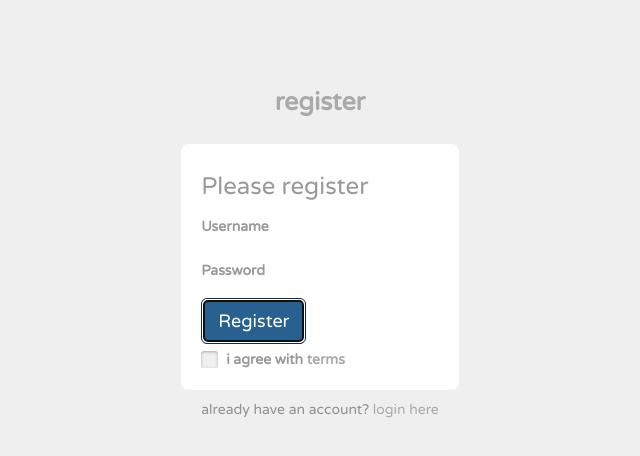
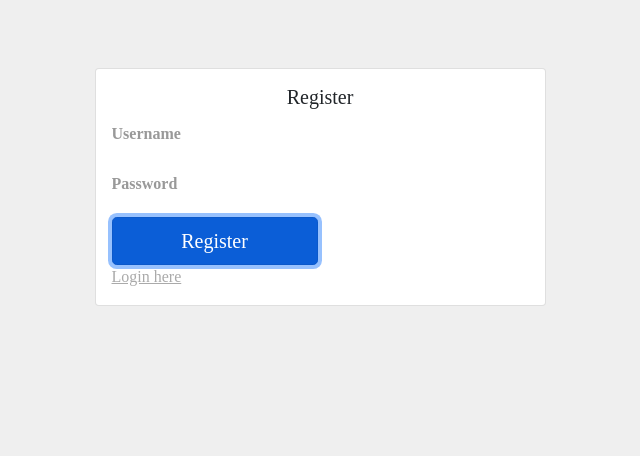
Before and after one commit to sikandergill/web_design_1, a plain HTML site: page grocery-store/frontEnd/register.html in a window 1280 px wide. Both pictures are taken after a click on the button "Register". Shown: the whole page, without its empty margins (320-960 px from the left). Drawn offline with nearby package versions, Linux system fonts and the light colour scheme; no server answers.

Commit message:
Add files via upload

```diff
--- a/grocery-store/backEnd/json/users.json
+++ b/grocery-store/backEnd/json/users.json
@@ -1 +1 @@
-[{"username":"supreet","password":"123"},{}]
+[{"username":"supreet","password":"123"},{"username":"harry","password":"123456"},{"username":"bye","password":"123"},{"username":"sukh","password":"1234"},{"username":"lol","password":"lol"},{"username":"hello","password":"fgh"},{"username":"karan","password":"123"},{"username":"bye123123","password":"123"},{"username":"fff","password":"fff"},{"username":"gggg","password":"123"}]
--- a/grocery-store/frontEnd/css/style.css
+++ b/grocery-store/frontEnd/css/style.css
@@ -1,13 +1,11 @@
 /*------------------------------------------------------------------
 [Master Stylesheet]
-
 Project    	: Aether
 Version		: 1.0
 Last change	: 2015/03/27
 -------------------------------------------------------------------*/
 /*------------------------------------------------------------------
 [Table of contents]
-
 1. General Structure
 2. Anchor Link
 3. Text Outside the Box
--- a/grocery-store/frontEnd/js/login.js
+++ b/grocery-store/frontEnd/js/login.js
@@ -11,11 +11,15 @@ function getLoginCredentials(){
         $("#loginPassword").val('');
         var url = "http://localhost:5555/login/";
         var data = {"username": username, "password": password};
+
         // POST AJAX Request
         $.post({url: url, data: data, success: function(data){
             if(data.result == true){
                 // localStorage.setItem('credentialCheck', 'true');
-                location.href="home.html";
+
+                alert('Login Successful')
+
+                 location.href="home.html";
             }else{
                 // localStorage.setItem('credentialCheck', 'false');
                 alert("Login Failed!!!!!");
--- a/grocery-store/frontEnd/js/register.js
+++ b/grocery-store/frontEnd/js/register.js
@@ -4,6 +4,7 @@ $(document).ready(function() {
 
 function registerUser(){
     $("#register").click(function(event){
+        event.preventDefault();
         var username = $("#registerInput").val();
         var password = $("#registerPassword").val();
         $("#registerInput").val('');
@@ -16,7 +17,6 @@ function registerUser(){
             // POST AJAX request
             $.post({url: url, data: data, success: function(data){
                 if(data.result == true){
-                    console.log(data);
                     alert("Registration Success!!!!!");
                     location.href="login.html";
                 }else{
--- a/grocery-store/frontEnd/register.html
+++ b/grocery-store/frontEnd/register.html
@@ -5,67 +5,57 @@
     <meta charset="utf-8">
     <meta name="viewport" content="width=device-width, initial-scale=1">
     <title>Register</title>
-    <link href="//maxcdn.bootstrapcdn.com/bootstrap/3.3.0/css/bootstrap.min.css" rel="stylesheet" id="bootstrap-css">
-    <script src="//maxcdn.bootstrapcdn.com/bootstrap/3.3.0/js/bootstrap.min.js"></script>
-    <script src="//code.jquery.com/jquery-1.11.1.min.js"></script>
+    <link href="https://getbootstrap.com/docs/5.0/dist/css/bootstrap.min.css" rel="stylesheet">
     <link rel="stylesheet" href="css/style.css">
-    <link rel="stylesheet" href="//maxcdn.bootstrapcdn.com/font-awesome/4.3.0/css/font-awesome.min.css">
-    <link href='https://fonts.googleapis.com/css?family=Varela+Round' rel='stylesheet' type='text/css'>
-    <script src="https://cdnjs.cloudflare.com/ajax/libs/jquery-validate/1.13.1/jquery.validate.min.js"></script>
-    <meta name="viewport" content="width=device-width, initial-scale=1, maximum-scale=1" />
     <script src="https://ajax.googleapis.com/ajax/libs/jquery/3.5.1/jquery.min.js"></script>
     <script src="js/register.js"></script>
   </head>
-  <body class="d-flex h-100 text-center text-white bg-dark">
+  <body>
 
-    <!-- REGISTRATION FORM -->
-    <div class="text-center" style="padding:50px 0">
-      <div class="logo">register</div>
-      <!-- Main Form -->
-      <div class="login-form-1">
-        <form id="register-form" class="text-left">
-          <div class="login-form-main-message"></div>
-          <div class="main-login-form">
-            <div class="login-group">
-              <main class="form-signin">
-                <form method="POST" action="/register">
-                  <!-- <img class="mb-4" src="imgs/logo.jpeg" alt="" width="80" height="75"> -->
-                  <h1 class="h3 mb-3 fw-normal">Please register</h1>
+<div class="container">
+  <div class="row">
+    <div class="col-sm-9 col-md-7 col-lg-5 mx-auto">
+      <div class="card card-signin my-5">
+        <div class="card-body">
+          <h5 class="card-title text-center">Register</h5>
+          <form class="login-form-1">
+            <div class="form-floating" style="margin-bottom: 1rem;">
+              <input type="text" class="form-control" id="registerInput" placeholder="Username">
+              <!-- <label for="registerInput">Username</label> -->
+            </div>
 
-                  <div class="form-floating" style="margin-bottom: 1rem;">
+            <div class="form-floating" style="margin-bottom: 1rem;">
+              <input type="password" class="form-control" id="registerPassword" placeholder="Password">
+              <!-- <label for="registerPassword">Password</label> -->
+            </div>
 
-                    <label for="lg_username" for="registerInput" class="sr-only">Username</label>
-                    <input class="form-control" id="lg_username registerInput" name="lg_username" type="text" class="form-control" placeholder="Username">
-                  </div>
-                  <div class="form-floating" style="margin-bottom: 1rem;">
-                    <!-- <input type="password" class="form-control" id="registerPassword" placeholder="Password">
-                    <label for="registerPassword">Password</label> -->
 
-                                <label for="registerPassword" class="sr-only">Password</label>
-                                <input type="password" class="form-control" id="lg_password registerPassword" name="lg_password"  placeholder="Password">
-                  </div>
-                  <button class="w-100 btn btn-lg btn-primary" type="button" id="register">Register</button>
+            <button class="w-100 btn btn-lg btn-primary" type="button" id="register">Register</button>
+            <a href="login.html">Login here</a>
+
+          </form>
+        </div>
+      </div>
+    </div>
+  </div>
+</div>
 
 
 
 
 
-              <div class="form-group login-group-checkbox">
-                <input type="checkbox" class="" id="reg_agree" name="reg_agree">
-                <label for="reg_agree">i agree with <a href="#">terms</a></label>
-              </div>
-            </div>
-            <!-- <button type="submit" class="login-button"><i class="fa fa-chevron-right"></i></button> -->
-          </div>
-          <div class="etc-login-form">
-            <p>already have an account? <a href="login.html">login here</a></p>
-          </div>
-        </form>
-          </main>
-      </div>
-      <!-- end:Main Form -->
-    </div>
 
 
+    <!-- <div>
+      <div class="form-floating" style="margin-bottom: 1rem;">
+        <input type="text" class="form-control" id="registerInput" placeholder="Username">
+        <label for="registerInput">Username</label>
+      </div>
+      <div class="form-floating" style="margin-bottom: 1rem;">
+        <input type="password" class="form-control" id="registerPassword" placeholder="Password">
+        <label for="registerPassword">Password</label>
+      </div>
+      <button class="w-100 btn btn-lg btn-primary" type="button" id="register">Register</button>
+    </div> -->
   </body>
 </html>
```
Also changed, not shown: grocery-store/backEnd/app.js (+7 -3 lines), grocery-store/frontEnd/home.html (+2 -2 lines), grocery-store/frontEnd/login.html (+20 -79 lines).
